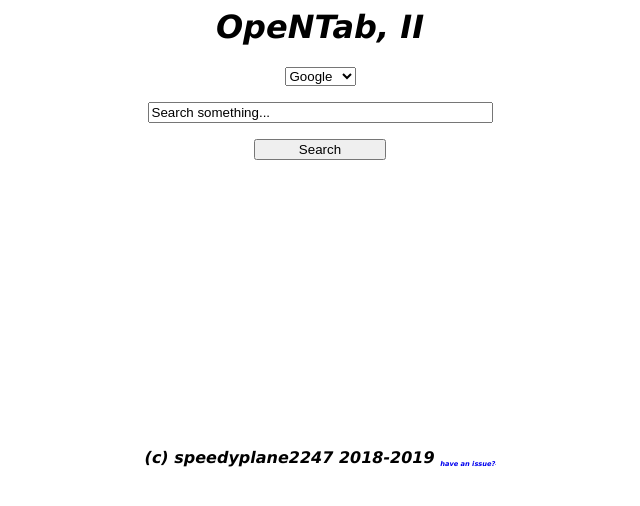
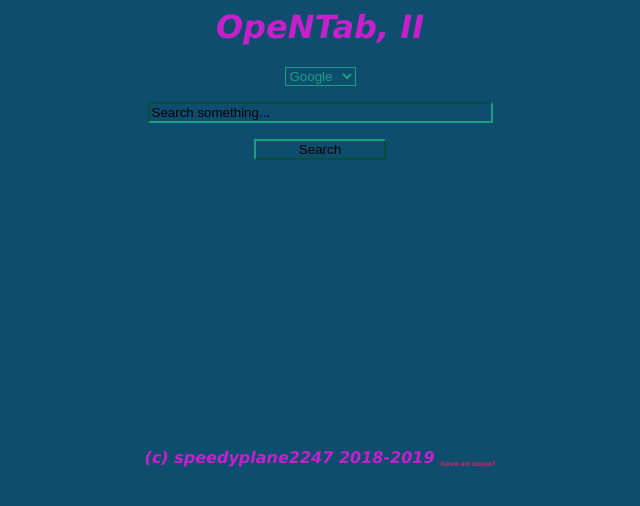
Before and after one commit to speedyplane2247/opentab2, a plain HTML site: page src/index.html in a window 1280 px wide. Shown: the whole page, without its empty margins (320-960 px from the left). Drawn offline with Linux system fonts and the light colour scheme.

Commit message:
Add files via upload

```diff
--- /dev/null
+++ b/src/index.css
@@ -0,0 +1,25 @@
+body {
+background-color: rgb(14, 77, 110)
+}
+p {
+color : rgb(198, 32, 204)
+}
+h1 {
+color: rgb(198, 32, 204)
+}
+input {
+border-color: rgb(26, 160, 127);
+background-color: rgb(14, 77, 110);
+}
+a {
+color: rgb(206, 34, 100)
+}
+em {
+border-color: rgb(26, 160, 127);
+background-color: rgb(14, 77, 110);
+}
+select {
+color: rgb(26, 160, 127);
+border-color: rgb(26, 160, 127);
+background-color: rgb(14, 77, 110)
+}
--- a/src/index.html
+++ b/src/index.html
@@ -1,6 +1,8 @@
 <html>
 <head>
-	<title>OpeNTab, II</title>
+    <title>OpeNTab, II</title>
+    <link rel="stylesheet" href="index.css">
+    <script src="index.js"></script>
 </head>
 <body>
 <h1 style="text-align: center;"><strong><span style="font-family:lucida sans unicode,lucida grande,sans-serif;"><em>OpeNTab, II</em></span></strong></h1>
```
